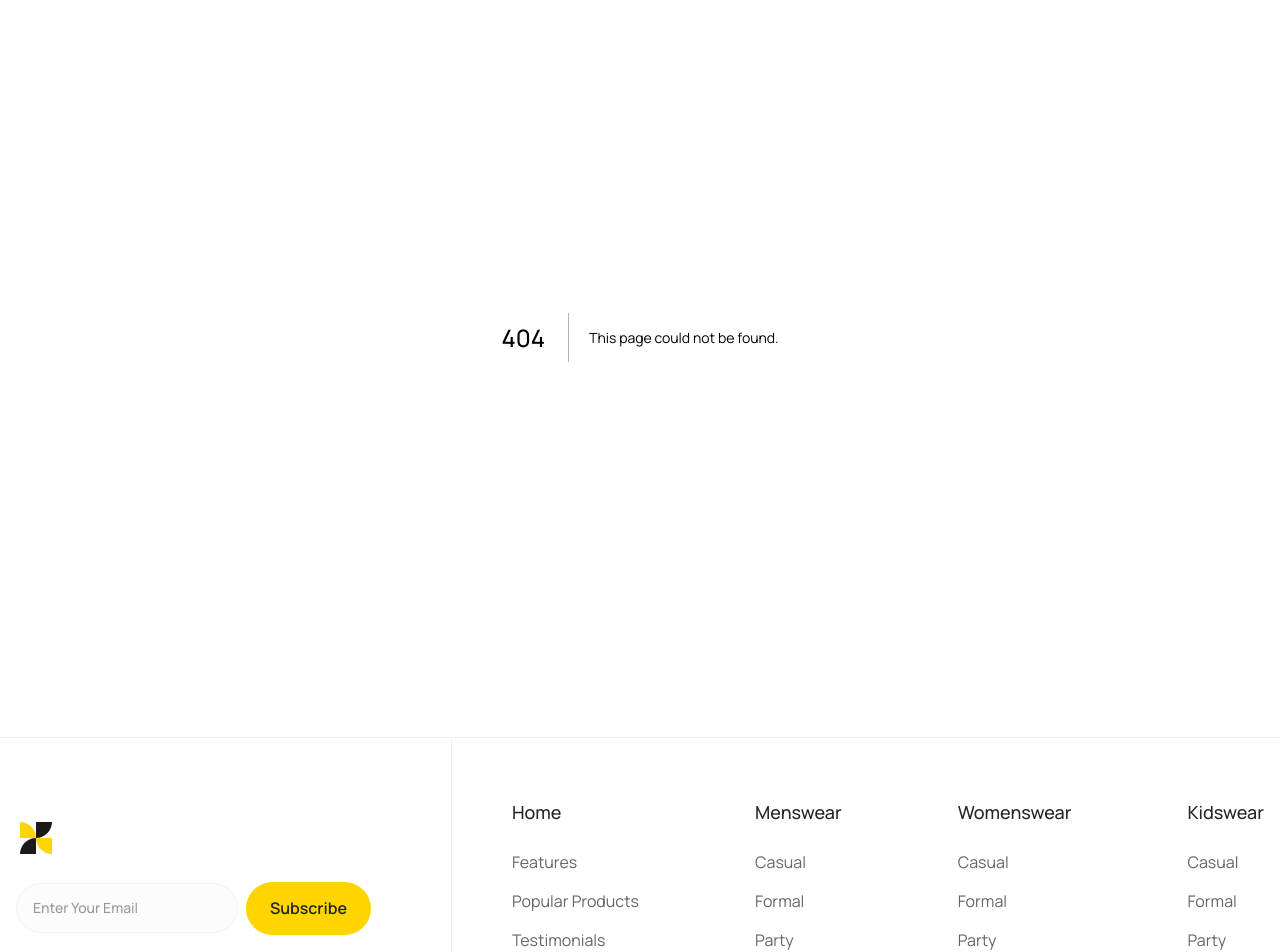
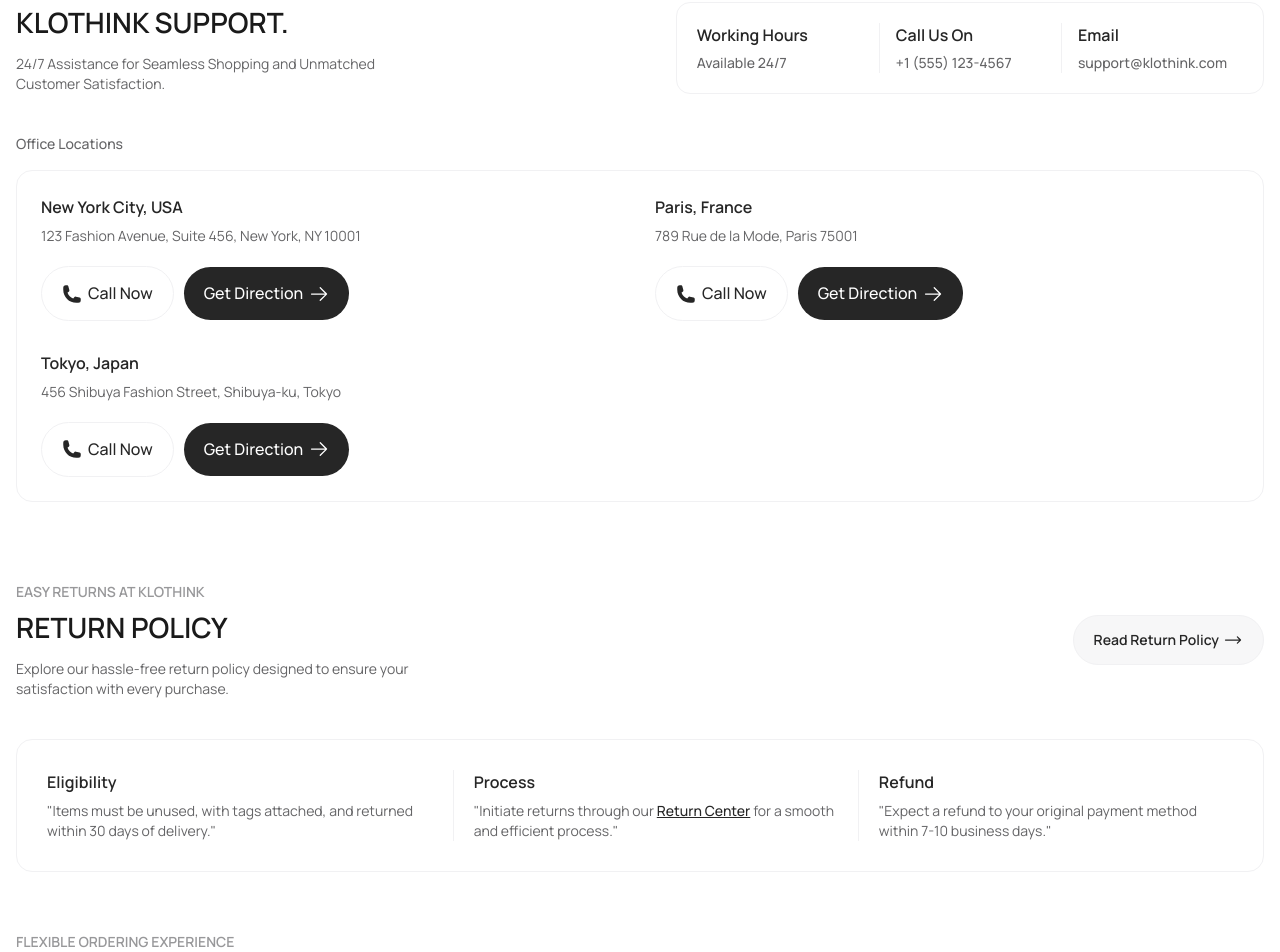
Before and after one commit to iamvusalalakbarov/klothink, a Next.js app: page /contact-support in a window 1280 px wide. Before the commit this address had no page. Shown: the part 220-1172 px from the top of the page. Built offline with nearby package versions, Linux system fonts and the light colour scheme.

Commit message:
Add Contact Support page with office locations and policies

```diff
--- /dev/null
+++ b/src/app/contact-support/page.tsx
@@ -0,0 +1,207 @@
+import React from 'react';
+import CustomButton from '@/components/ui/CustomButton';
+import SectionHeading from '@/components/ui/SectionHeading';
+import { CustomButtonVariant } from '@/types/enums';
+import {
+  PhoneIcon,
+  ArrowRightIcon,
+  ArrowLongRightIcon,
+} from '@heroicons/react/24/solid';
+import Link from 'next/link';
+
+const heroGridData = [
+  {
+    title: 'Working Hours',
+    description: 'Available 24/7 ',
+  },
+  {
+    title: 'Call Us On',
+    description: '+1 (555) 123-4567',
+  },
+  {
+    title: 'Email',
+    description: 'support@klothink.com',
+  },
+];
+
+const officeLocations = [
+  {
+    city: 'New York City, USA',
+    address: '123 Fashion Avenue, Suite 456, New York, NY 10001',
+  },
+  {
+    city: 'Paris, France',
+    address: '789 Rue de la Mode, Paris 75001',
+  },
+  {
+    city: 'Tokyo, Japan',
+    address: '456 Shibuya Fashion Street, Shibuya-ku, Tokyo',
+  },
+];
+
+const policies = [
+  {
+    title: 'Return Policy',
+    subtitle: 'Easy Returns at Klothink',
+    description:
+      'Explore our hassle-free return policy designed to ensure your satisfaction with every purchase.',
+    buttonTitle: 'Read Return Policy',
+    link: '#',
+    data: [
+      {
+        title: 'Eligibility',
+        description:
+          'Items must be unused, with tags attached, and returned within 30 days of delivery.',
+      },
+      {
+        title: 'Process',
+        description:
+          'Initiate returns through our <a href="#">Return Center</a> for a smooth and efficient process.',
+      },
+      {
+        title: 'Refund',
+        description:
+          'Expect a refund to your original payment method within 7-10 business days.',
+      },
+    ],
+  },
+  {
+    title: 'Cancellation Policy',
+    subtitle: 'Flexible Ordering Experience',
+    description:
+      'Familiarize yourself with our cancellation policy to make changes to your order with ease.',
+    buttonTitle: 'Read Cancellation Policy',
+    link: '#',
+    data: [
+      {
+        title: 'Cancellation Window',
+        description:
+          'Orders can be canceled within 24 hours of placement for a full refund.',
+      },
+      {
+        title: 'Cancellation Process',
+        description:
+          'Visit our Order Management section to cancel your order effortlessly.',
+      },
+      {
+        title: 'Refund Timeline',
+        description:
+          'Refunds for canceled orders are processed within 5-7 business days.',
+      },
+    ],
+  },
+];
+
+export default function ContactSupport() {
+  return (
+    <div className="mb-20 mt-10 space-y-20 laptop:mb-[100px] laptop:mt-20 laptop:space-y-[150px] desktop:mb-[150px] desktop:mt-[135px] desktop:space-y-[200px]">
+      <section className="wrapper space-y-10 laptop:space-y-20 desktop:space-y-[100px]">
+        <div className="flex flex-col gap-[30px] lg:flex-row lg:items-end lg:justify-between">
+          <SectionHeading
+            title="Klothink Support."
+            subtitle="Your Fashion Ally"
+            description="24/7 Assistance for Seamless Shopping and Unmatched Customer Satisfaction."
+          />
+
+          <div className="grid grid-cols-2 gap-y-5 rounded-[14px] border border-light-95 p-5 lg:flex-shrink-0 lg:grid-cols-3 laptop:px-10 laptop:py-[30px]">
+            {heroGridData.map((data, index) => (
+              <div
+                key={index}
+                className="space-y-1.5 border-light-95 odd:pr-4 even:border-l even:pl-4 lg:first:pr-4 laptop:min-w-[182px] laptop:space-y-2.5 lg:[&:not(:first-child)]:border-l lg:[&:not(:first-child)]:pl-4"
+              >
+                <h6 className="font-semibold text-grey-15 laptop:text-lg">
+                  {data.title}
+                </h6>
+                <p className="text-sm font-medium text-grey-40">
+                  {data.description}
+                </p>
+              </div>
+            ))}
+          </div>
+        </div>
+
+        <div className="space-y-4 laptop:space-y-5">
+          <h6 className="text-sm font-medium text-grey-40 laptop:text-base">
+            Office Locations
+          </h6>
+
+          <div className="grid grid-cols-1 gap-[30px] rounded-2xl border border-light-95 p-6 lg:grid-cols-2 laptop:grid-cols-3 laptop:gap-10 laptop:p-10">
+            {officeLocations.map((officeLocation, index) => (
+              <div key={index} className="space-y-5 laptop:space-y-6">
+                <div className="space-y-1.5">
+                  <div className="font-semibold text-grey-15 laptop:text-lg">
+                    {officeLocation.city}
+                  </div>
+                  <p className="text-sm text-grey-40">
+                    {officeLocation.address}
+                  </p>
+                </div>
+
+                <div className="flex items-center gap-x-2.5">
+                  <CustomButton
+                    variant={CustomButtonVariant.SECONDARY}
+                    className="w-full lg:w-fit lg:px-5"
+                  >
+                    <PhoneIcon className="size-5" />
+                    Call Now
+                  </CustomButton>
+                  <CustomButton
+                    variant={CustomButtonVariant.TERTIARY}
+                    className="w-full lg:w-fit lg:px-5"
+                  >
+                    Get Direction
+                    <ArrowRightIcon className="size-5" />
+                  </CustomButton>
+                </div>
+              </div>
+            ))}
+          </div>
+        </div>
+      </section>
+
+      <section className="wrapper space-y-[60px] laptop:space-y-20 desktop:space-y-[100px]">
+        {policies.map((policy, i) => (
+          <div key={i} className="space-y-10 laptop:space-y-[60px]">
+            <div className="flex flex-col gap-y-5 lg:flex-row lg:items-center lg:justify-between">
+              <SectionHeading
+                title={policy.title}
+                subtitle={policy.subtitle}
+                description={policy.description}
+              />
+
+              <Link
+                href={policy.link}
+                className="flex w-fit items-center justify-center gap-x-1 rounded-[32px] border border-light-95 bg-light-97 px-5 py-[14px] text-sm font-semibold text-grey-15"
+              >
+                {policy.buttonTitle}
+                <ArrowLongRightIcon className="size-5" />
+              </Link>
+            </div>
+
+            <div className="flex flex-col gap-5 rounded-2xl border border-light-95 p-[30px] lg:flex-row laptop:gap-10 laptop:p-10">
+              {policy.data.map((item, j) => (
+                <React.Fragment key={j}>
+                  <div className="space-y-1.5">
+                    <div className="font-semibold text-grey-15 laptop:text-lg">
+                      {item.title}
+                    </div>
+                    <p
+                      className="text-sm text-grey-40 laptop:text-base [&>a]:font-medium [&>a]:text-grey-15 [&>a]:underline"
+                      dangerouslySetInnerHTML={{
+                        __html: JSON.stringify(item.description),
+                      }}
+                    />
+                  </div>
+
+                  {policy.data.length !== j + 1 && (
+                    <div className="h-px w-full bg-light-95 lg:h-auto lg:w-px"></div>
+                  )}
+                </React.Fragment>
+              ))}
+            </div>
+          </div>
+        ))}
+      </section>
+    </div>
+  );
+}
--- a/src/components/ui/CustomButton.tsx
+++ b/src/components/ui/CustomButton.tsx
@@ -13,7 +13,7 @@ interface ICustomButtonProps {
 
 const CustomButton: React.FC<ICustomButtonProps> = (props) => {
   const className = clsx(
-    `flex items-center justify-center gap-x-1.5 rounded-[32px] py-[14px] desktop:gap-x-2.5 desktop:py-[18px] font-semibold text-nowrap self-start lg:self-auto ${props.className}`,
+    `flex items-center justify-center gap-x-1.5 rounded-[32px] py-[14px] desktop:gap-x-2.5 desktop:py-[18px] font-medium text-nowrap self-start lg:self-auto ${props.className}`,
     {
       'bg-primary-50 text-grey-15':
         props.variant === CustomButtonVariant.PRIMARY,
```
